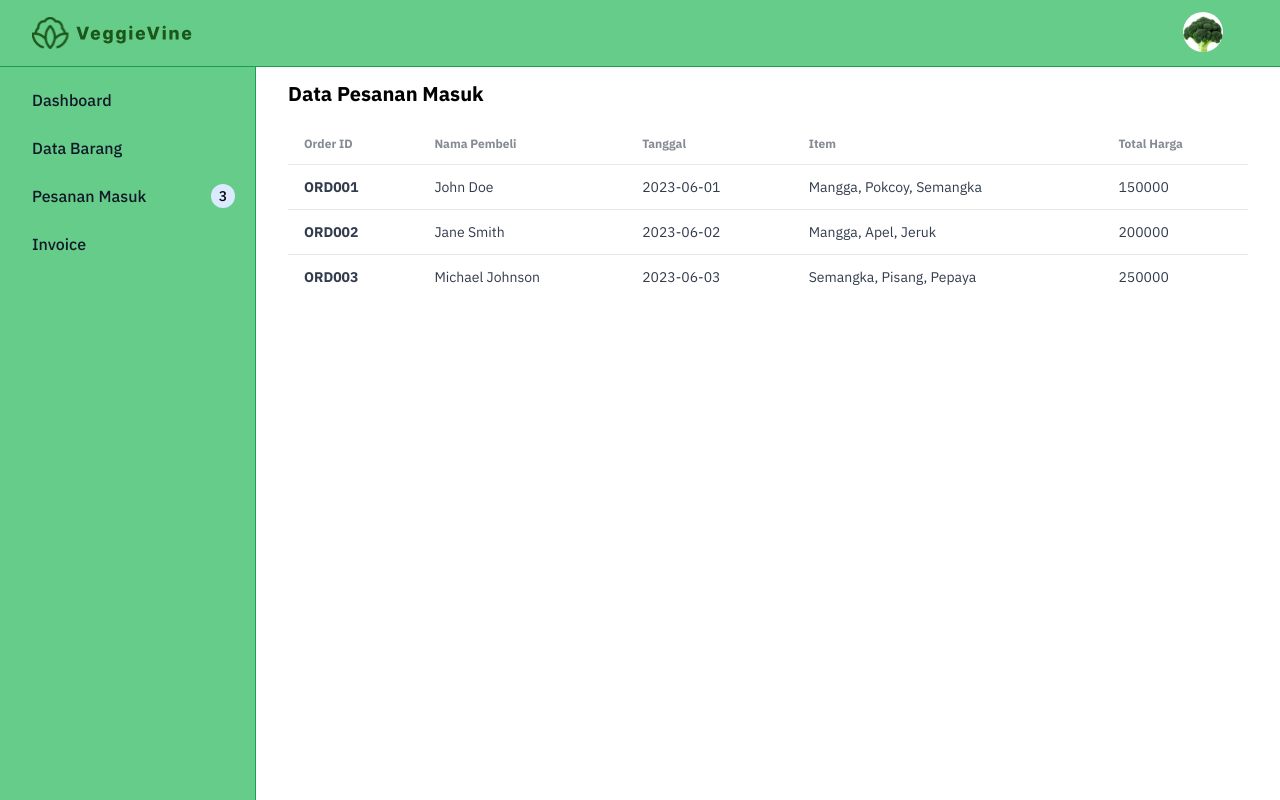
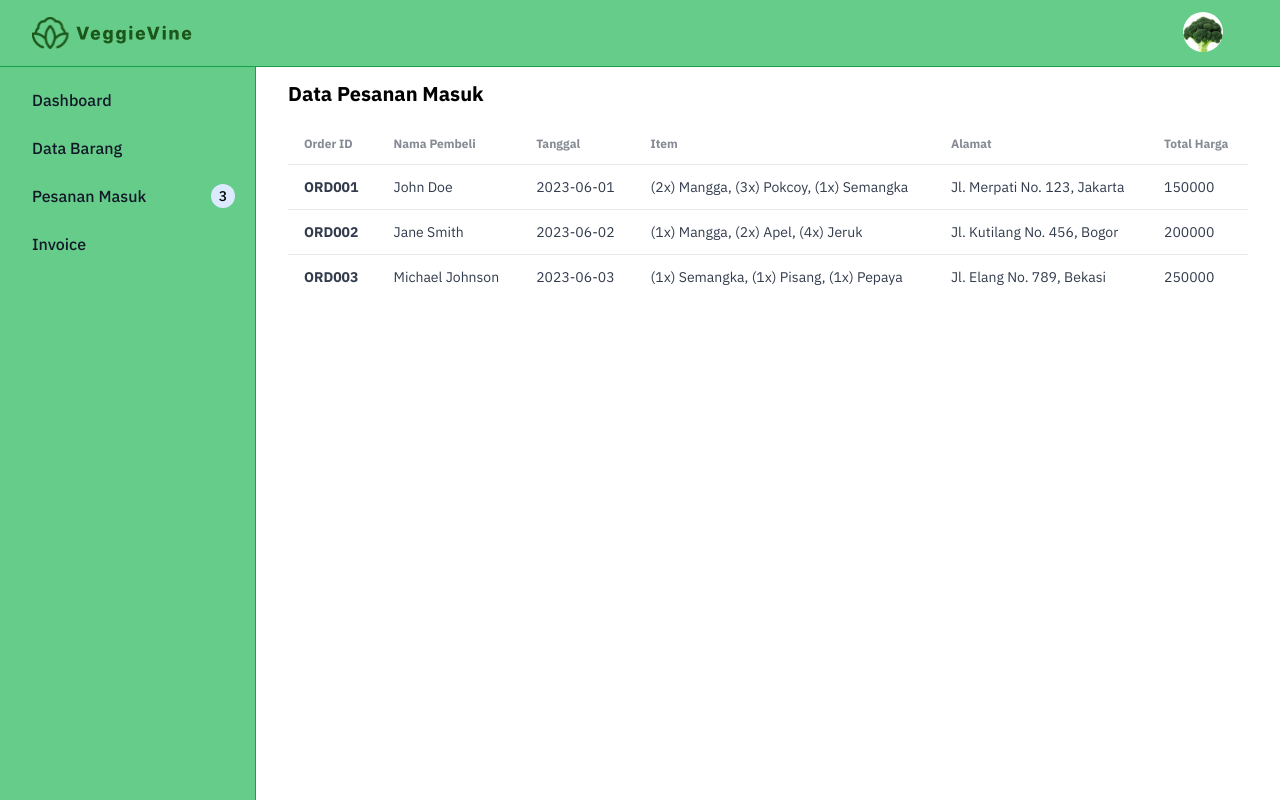
Before and after one commit to VeggieVine/frontend, a Next.js app: page /admin/orders in a window 1280 px wide. Built offline with nearby package versions, Linux system fonts and the light colour scheme; no server answers.

Commit message:
update table & page

```diff
--- a/src/app/admin/orders/__components__/Table.jsx
+++ b/src/app/admin/orders/__components__/Table.jsx
@@ -8,6 +8,7 @@ const Table = ({ data }) => {
                         <td>Nama Pembeli</td>
                         <td>Tanggal</td>
                         <td>Item</td>
+                        <td>Alamat</td>
                         <td>Total Harga</td>
                     </tr>
                 </thead>
@@ -18,6 +19,7 @@ const Table = ({ data }) => {
                             <td>{order.username}</td>
                             <td>{order.date}</td>
                             <td>{order.item}</td>
+                            <td>{order.address}</td>
                             <td>{order.totalPrice}</td>
                         </tr>
                     ))}
--- a/src/app/admin/orders/page.jsx
+++ b/src/app/admin/orders/page.jsx
@@ -10,21 +10,24 @@ export default async function AdminOrdersPage() {
             orderId: "ORD001",
             username: "John Doe",
             date: "2023-06-01",
-            item: "Mangga, Pokcoy, Semangka",
+            item: "(2x) Mangga, (3x) Pokcoy, (1x) Semangka",
+            address: "Jl. Merpati No. 123, Jakarta",
             totalPrice: 150000,
         },
         {
             orderId: "ORD002",
             username: "Jane Smith",
             date: "2023-06-02",
-            item: "Mangga, Apel, Jeruk",
+            item: "(1x) Mangga, (2x) Apel, (4x) Jeruk",
+            address: "Jl. Kutilang No. 456, Bogor",
             totalPrice: 200000,
         },
         {
             orderId: "ORD003",
             username: "Michael Johnson",
             date: "2023-06-03",
-            item: "Semangka, Pisang, Pepaya",
+            item: "(1x) Semangka, (1x) Pisang, (1x) Pepaya",
+            address: "Jl. Elang No. 789, Bekasi",
             totalPrice: 250000,
         },
     ]
@@ -40,7 +43,6 @@ export default async function AdminOrdersPage() {
                     <Table data={data} />
                 </div>
             </div>
-            {/* Untuk detail order belum dibuatkan, detail order isinya kurang lebih sama, hanya ditambahkan detail peritemnya */}
         </>
     )
 }
```
